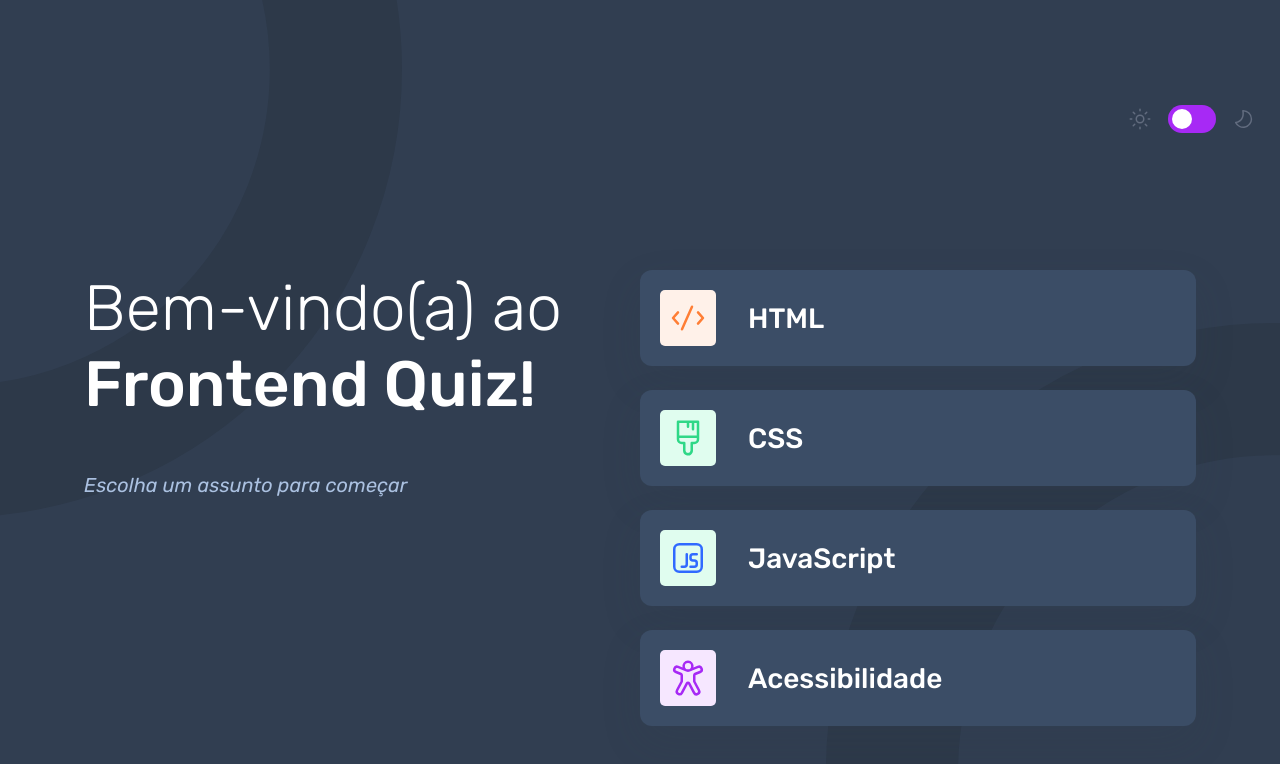
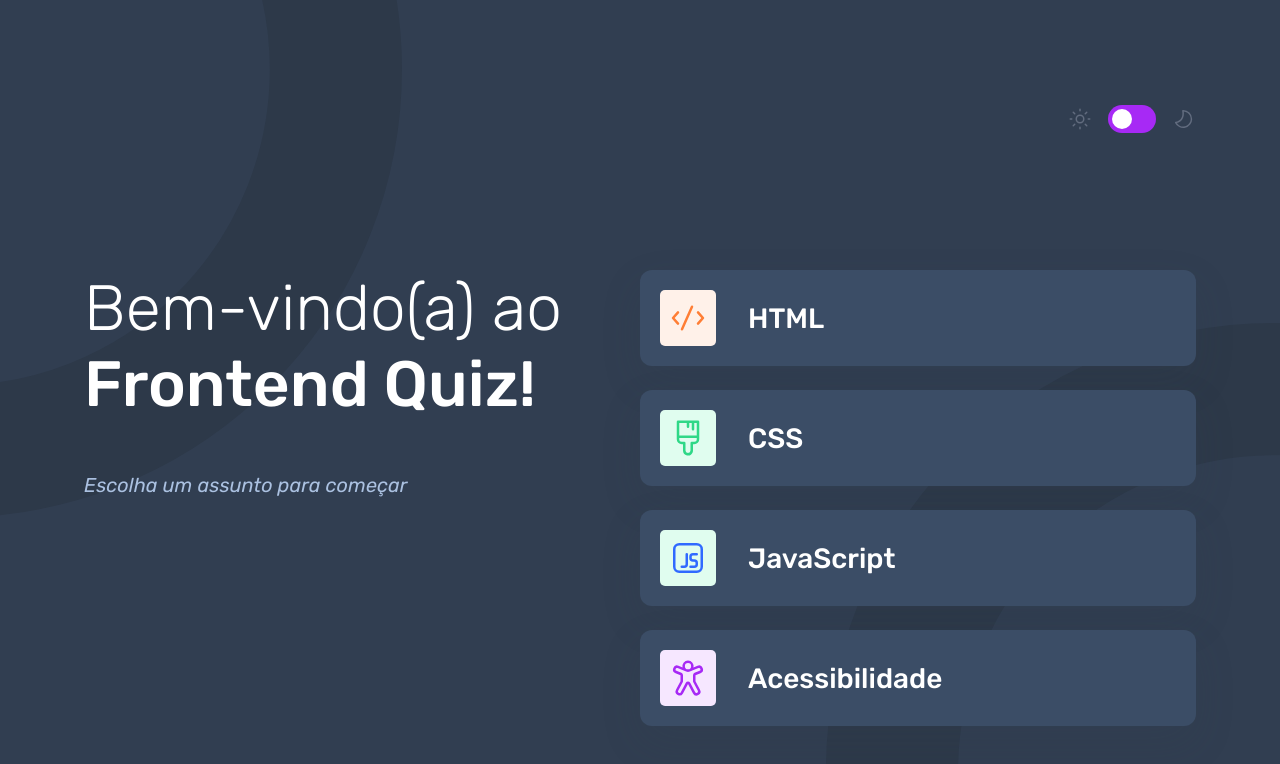
Before and after one commit to Emilio133752/projectQuizAp, a plain HTML site: page index.html in a window 1280 px wide. Drawn offline with Linux system fonts and the light colour scheme.

Commit message:
Ajuste da largura do header no index.html

```diff
--- a/style.css
+++ b/style.css
@@ -43,6 +43,8 @@ header{
     padding: 16px 24px;
     display: flex;
     justify-content: flex-end;
+    max-width: 1160px;
+    margin-inline: auto;
 }
 
 .tema{
```
